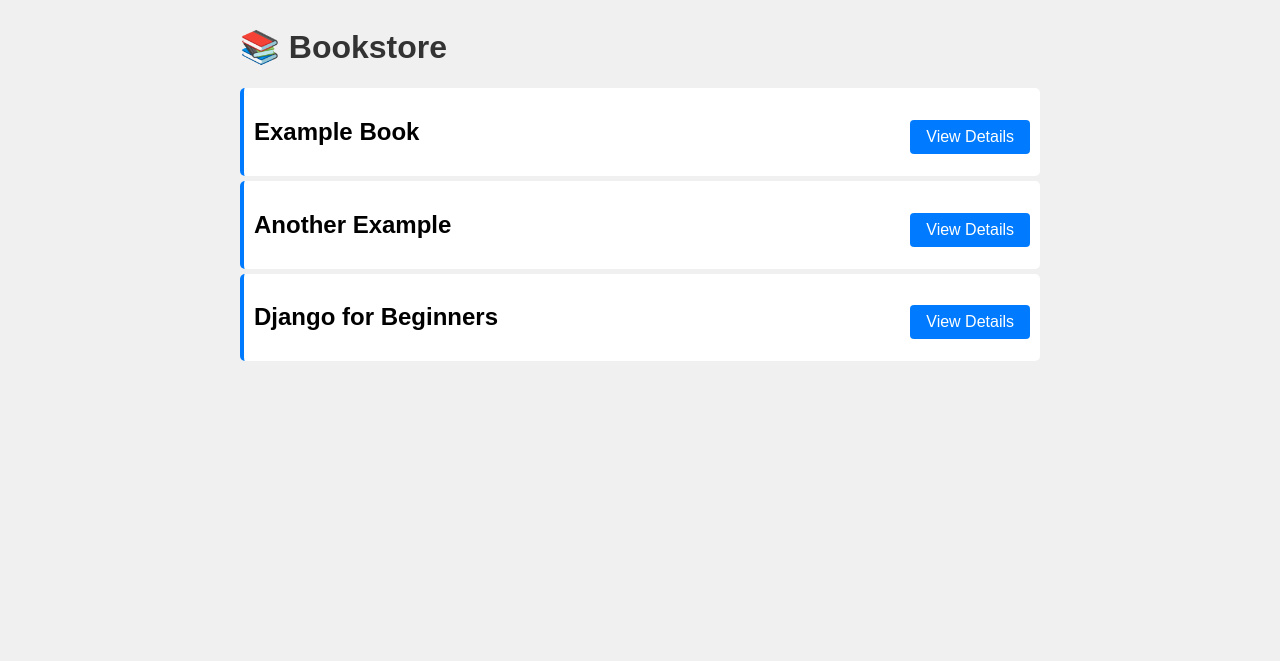
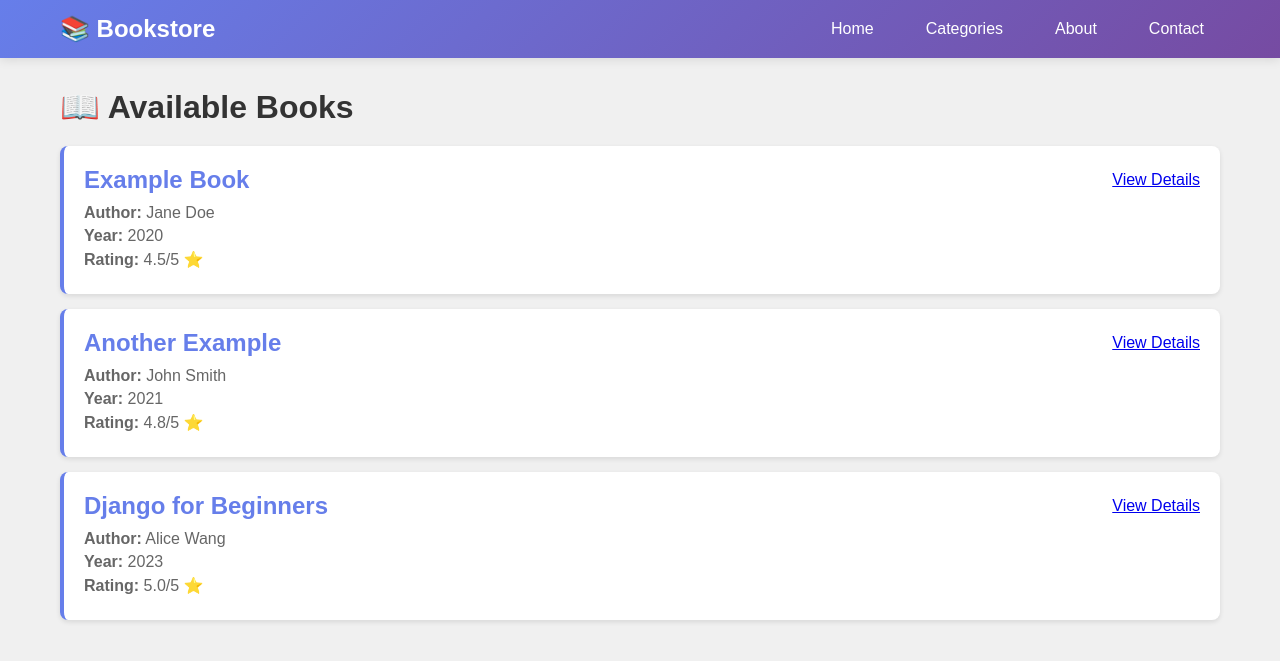
Before and after one commit to JanLin0817/bookstore, a Django app: page / in a window 1280 px wide. Shown: the top 661 px of the page. Run offline with Django 5.2, Linux system fonts and the light colour scheme.

Commit message:
feat: add and inherit layout.html

```diff
--- /dev/null
+++ b/books/static/books/css/base.css
@@ -0,0 +1,64 @@
+    * {
+        margin: 0;
+        padding: 0;
+        box-sizing: border-box;
+    }
+
+    body {
+        font-family: Arial, sans-serif;
+        background-color: #f0f0f0;
+    }
+
+    .navbar {
+        background: linear-gradient(135deg, #667eea 0%, #764ba2 100%);
+        padding: 0;
+        box-shadow: 0 2px 10px rgba(0,0,0,0.1);
+    }
+
+    .navbar-container {
+        max-width: 1200px;
+        margin: 0 auto;
+        display: flex;
+        justify-content: space-between;
+        align-items: center;
+        padding: 15px 20px;
+    }
+
+    .navbar-brand {
+        color: white;
+        text-decoration: none;
+        font-size: 24px;
+        font-weight: bold;
+        display: flex;
+        align-items: center;
+        gap: 10px;
+    }
+
+    .navbar-brand:hover {
+        opacity: 0.9;
+    }
+
+    .navbar-menu {
+        display: flex;
+        gap: 20px;
+        list-style: none;
+    }
+
+    .navbar-menu a {
+        color: white;
+        text-decoration: none;
+        padding: 8px 16px;
+        border-radius: 4px;
+        transition: background 0.3s;
+    }
+
+    .navbar-menu a:hover {
+        background: rgba(255, 255, 255, 0.2);
+    }
+
+    /* main bolck */
+    .container {
+        max-width: 1200px;
+        margin: 30px auto;
+        padding: 0 20px;
+    }
--- /dev/null
+++ b/books/static/books/css/home.css
@@ -0,0 +1,36 @@
+h1 {
+    color: #333;
+    margin-bottom: 20px;
+}
+
+.book {
+    background: white;
+    padding: 20px;
+    margin: 15px 0;
+    border-radius: 8px;
+    border-left: 4px solid #667eea;
+    box-shadow: 0 2px 5px rgba(0,0,0,0.1);
+    transition: transform 0.2s, box-shadow 0.2s;
+}
+
+.book:hover {
+    transform: translateY(-2px);
+    box-shadow: 0 4px 10px rgba(0,0,0,0.15);
+}
+
+.book-header {
+    display: flex;
+    justify-content: space-between;
+    align-items: center;
+    margin-bottom: 10px;
+}
+
+.book-header h2 {
+    margin: 0;
+    color: #667eea;
+}
+
+.book p {
+    margin: 5px 0;
+    color: #666;
+}
--- a/books/templates/books/home.html
+++ b/books/templates/books/home.html
@@ -1,52 +1,24 @@
-<!DOCTYPE html>
-<html lang="en">
-<head>
-    <meta charset="UTF-8">
-    <meta name="viewport" content="width=device-width, initial-scale=1.0">
-    <title>Bookstore</title>
-    <style>
-        body {
-            font-family: Arial, sans-serif;
-            max-width: 800px;
-            margin: 5px auto;
-            padding: 2px;
-            background-color: #f0f0f0;
-        }
-        h1 {
-            color: #333;
-        }
-        .book {
-            background: white;
-            padding: 10px;
-            margin: 5px 0;
-            border-radius: 5px;
-            border-left: 4px solid #007bff;
-        }
-        .btn {
-            display: inline-block;
-            margin-top: 10px;
-            padding: 8px 16px;
-            background: #007bff;
-            color: white;
-            text-decoration: none;
-            border-radius: 4px;
-        }
-        .btn:hover {
-            background: #0056b3;
-        }
-    </style>
-</head>
-<body>
-    <h1>📚 Bookstore</h1>
+{% extends "books/layout.html" %}
+{% load static %}
+
+{% block title %}Home - Bookstore{% endblock %}
+
+{% block child_css %}
+<link rel="stylesheet" href="{% static 'books/css/home.css' %}">
+{% endblock %}
+
+{% block content %}
+<h1>📖 Available Books</h1>
 
 {% for book in books %}
 <div class="book">
-        <div style="display: flex; justify-content: space-between; align-items: center;">
+    <div class="book-header">
         <h2>{{ book.title }}</h2>
         <a href="{% url 'books:book_detail' book.id %}" class="btn">View Details</a>
     </div>
+    <p><strong>Author:</strong> {{ book.author }}</p>
+    <p><strong>Year:</strong> {{ book.year }}</p>
+    <p><strong>Rating:</strong> {{ book.rating }}/5 ⭐</p>
 </div>
 {% endfor %}
-
-</body>
-</html>
+{% endblock %}
--- /dev/null
+++ b/books/templates/books/layout.html
@@ -0,0 +1,37 @@
+{% load static %}
+<!DOCTYPE html>
+<html lang="en">
+<head>
+    <meta charset="UTF-8">
+    <meta name="viewport" content="width=device-width, initial-scale=1.0">
+    <title>{% block title %}Bookstore{% endblock %}</title>
+
+    <!-- load base css -->
+    <link rel="stylesheet" href="{% static 'books/css/base.css' %}">
+
+    <!-- css placeholder for child pages  -->
+    {% block child_css %}{% endblock %}
+</head>
+<body>
+    <nav class="navbar">
+        <div class="navbar-container">
+            <a href="{% url 'books:home' %}" class="navbar-brand">
+                📚 Bookstore
+            </a>
+            <ul class="navbar-menu">
+                <li><a href="{% url 'books:home' %}">Home</a></li>
+                <li><a href="#">Categories</a></li>
+                <li><a href="#">About</a></li>
+                <li><a href="#">Contact</a></li>
+            </ul>
+        </div>
+    </nav>
+
+    <!-- main block -->
+    <div class="container">
+        {% block content %}{% endblock %}
+    </div>
+
+    {% block extra_script %}{% endblock %}
+</body>
+</html>
```
Also changed, not shown: books/static/books/css/detail.css (added, +36 -0 lines), books/templates/books/book_detail.html (+17 -56 lines). Lines whose indentation alone changed are shown as unchanged.
